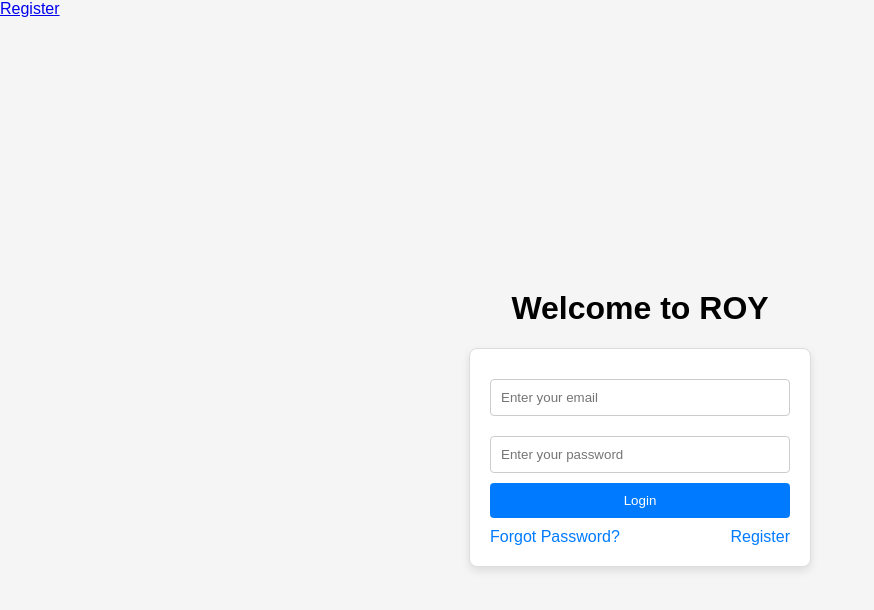
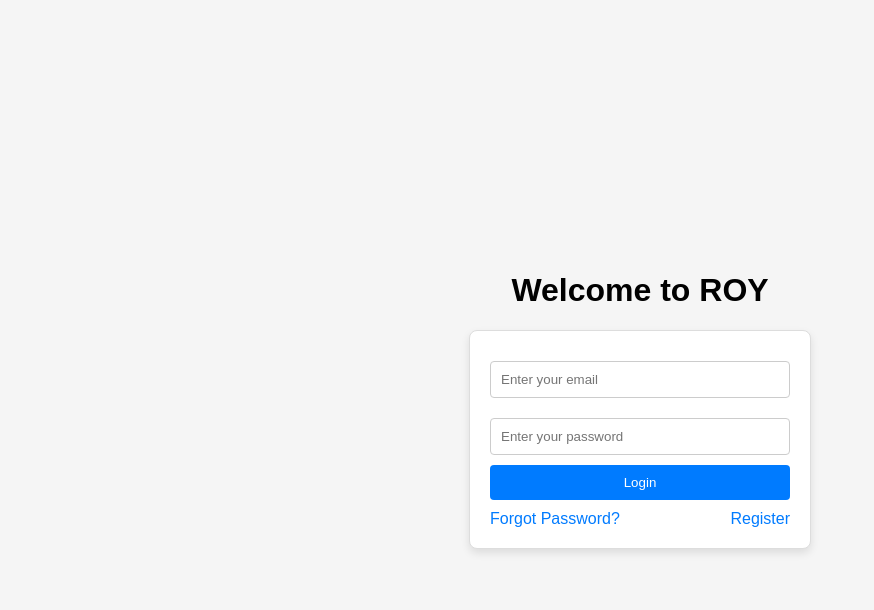
Before and after one commit to snuras/roy_rpo, a plain HTML site: page index.html in a window 1280 px wide. Shown: the whole page, without its empty margins (0-874 px from the left). Drawn offline with Linux system fonts and the light colour scheme.

Commit message:
Update index.html

```diff
--- a/index.html
+++ b/index.html
@@ -4,7 +4,6 @@
     <meta charset="UTF-8">
     <meta name="viewport" content="width=device-width, initial-scale=1.0">
     <title>ROY Platform</title>
-    <a href="register.html">Register</a>
     <link rel="stylesheet" href="styles.css">
 </head>
 <body>
```
